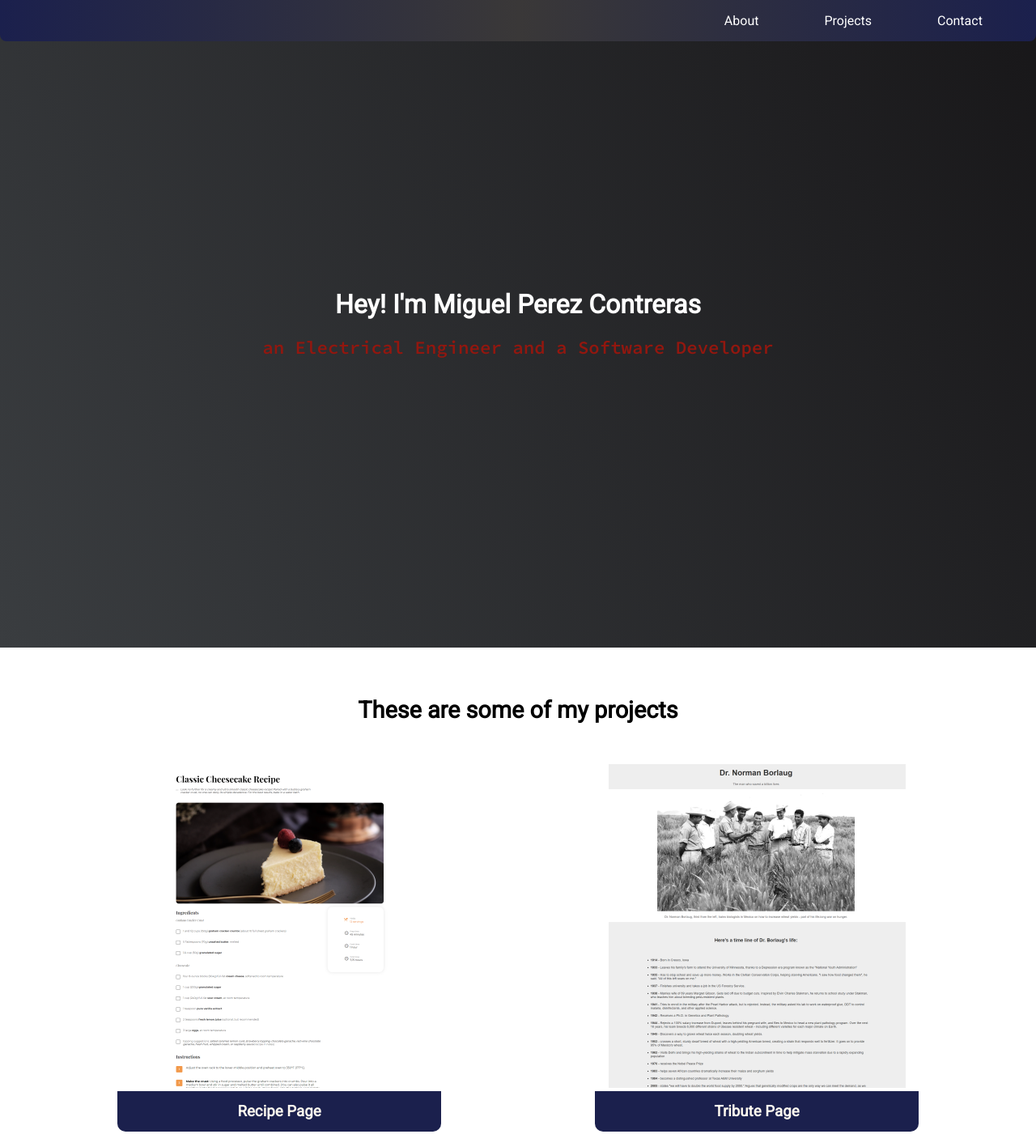
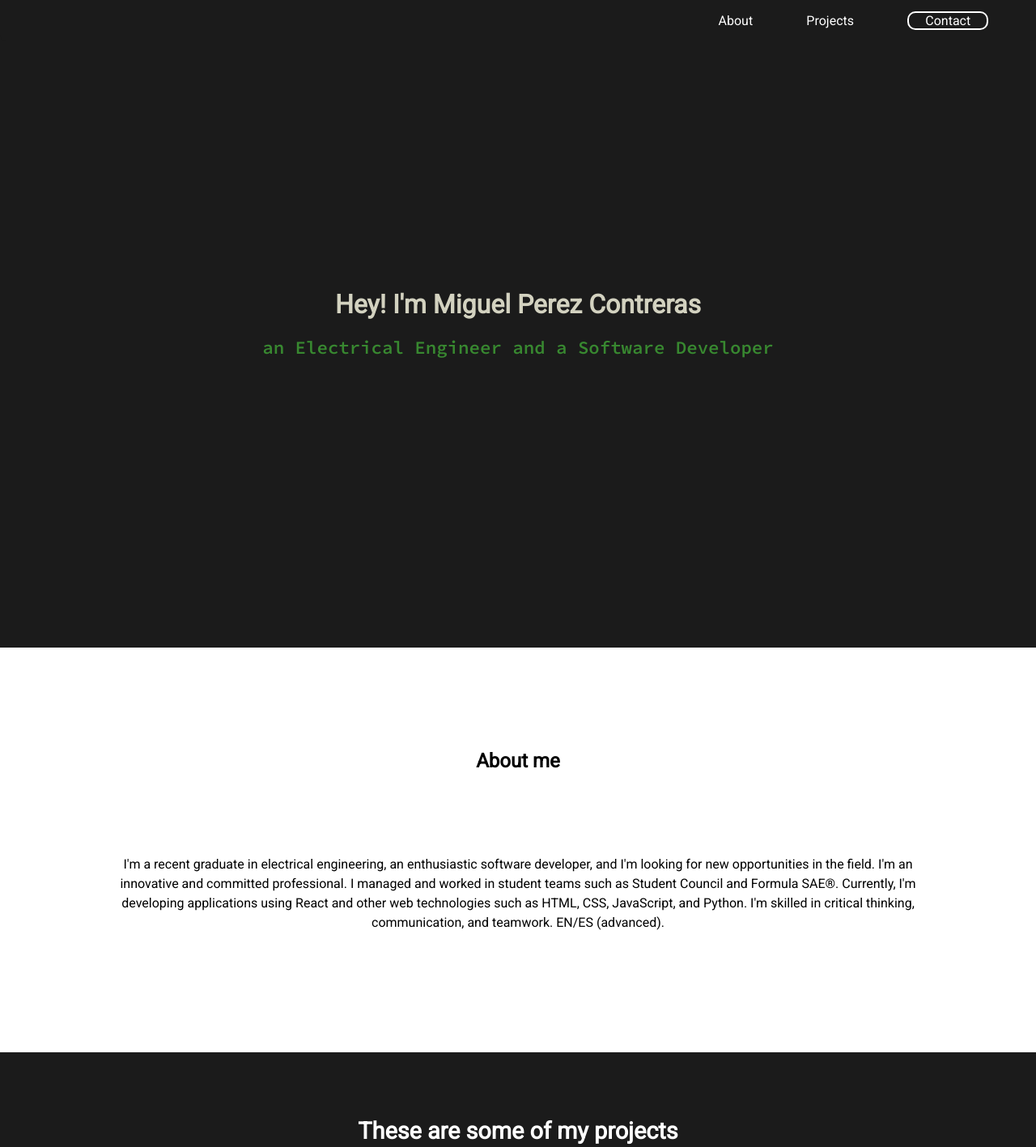
Before and after one commit to miguelprzc/personal-portfolio-webpage, a plain HTML site: page index.html in a window 1280 px wide. Shown: the top 1417 px of the page at 81% size. Drawn offline with Linux system fonts and the light colour scheme.

Commit message:
Add about section and styles

```diff
--- a/index.html
+++ b/index.html
@@ -20,9 +20,9 @@
   <header>
     <nav id="navbar" class="navbar">
       <ul>
-        <li><a href="#welcome-section">About</a></li>
+        <li><a href="#about">About</a></li>
         <li><a href="#projects">Projects</a></li>
-        <li><a href="#contact">Contact</a></li>
+        <li class="contact-btn"><a href="#contact">Contact</a></li>
       </ul>
     </nav>
   </header>
@@ -31,6 +31,11 @@
     <section id="welcome-section" class="welcome-section">
       <h1>Hey! I'm Miguel Perez Contreras</h1>
       <p>an Electrical Engineer and a Software Developer</p>
+    </section>
+
+    <section id="about" class="about-section">
+      <h2>About me</h2>
+      <p>I'm a recent graduate in electrical engineering, an enthusiastic software developer, and I'm looking for new opportunities in the field. I'm an innovative and committed professional. I managed and worked in student teams such as Student Council and Formula SAE®. Currently, I'm developing applications using React and other web technologies such as HTML, CSS, JavaScript, and Python. I'm skilled in critical thinking, communication, and teamwork. EN/ES (advanced).</p>
     </section>
 
     <section id="projects" class="projects">
--- a/styles.css
+++ b/styles.css
@@ -1,8 +1,15 @@
+/* https://www.digitlhaus.com/contact/ */
+
 * {
   box-sizing: border-box;
   margin: 0;
   padding: 0;
   scroll-behavior: smooth;
+}
+
+:root {
+  --primary-color: #1b1b1b;
+  --secondary-color: rgb(56, 136, 48);
 }
 
 body {
@@ -19,7 +26,7 @@ body {
 }
 
 .navbar {
-  background: linear-gradient(90deg, rgba(27,32,77,1) 0%, rgba(58,56,56,1) 50%, rgba(27,32,77,1) 100%);
+  background-color: var(--primary-color);
   border-radius: 0 0 8px 8px;
   display: flex;
   justify-content: flex-end;
@@ -44,6 +51,13 @@ body {
   list-style: none;
 }
 
+.contact-btn {
+  border-radius: 10px;
+  border: solid #FFF 2px;
+  width: 100px;
+  text-align: center;
+}
+
 .navbar a {
   text-decoration: none;
   color: #FFF;
@@ -57,13 +71,24 @@ body {
   border-bottom: solid rgb(146, 23, 15) 2px;
 }
 
+.navbar .contact-btn a:hover {
+  color: var(--primary-color);
+  font-size: 18px;
+  border-bottom: 0px;
+}
+
+.navbar .contact-btn:hover {
+  background-color: white;
+}
+
+
+
 main {
   /* padding: 2%; */
 }
 
 .welcome-section {
-  background-color: #000;
-  background: linear-gradient(62deg, #3a3d40 0%, #181719 100%);
+  background-color: var(--primary-color);
   height: 100vh;
   text-align: center;
   display: flex;
@@ -75,24 +100,39 @@ main {
 }
 
 .welcome-section h1 {
-  color: #FFF;
+  color: rgba(241, 240, 219, 0.863);
   font-size: 2rem;
   font-weight: 1000;
 }
 
 .welcome-section p {
-  color: rgb(146, 23, 15);
+  color: var(--secondary-color);
   font-family: 'Source Code Pro', monospace;
   font-size: 1.4rem;
   margin-top: 20px;
 }
 
+.about-section {
+  height: 60vh;
+  color: #000;
+  text-align: center;
+  display: flex;
+  flex-direction: column;
+  justify-content: space-between;
+  align-items: center;
+  padding: 10%;
+  line-height: 1.5rem
+}
+
 .projects {
+  background-color: var(--primary-color);
   text-align: center;
   margin: 20px auto;
+  padding-top: 20px;
 }
 
-h2 {
+.projects h2 {
+  color: #FFF;
   font-size: 1.8rem;
   margin-top: 60px;
 }
@@ -122,7 +162,7 @@ h2 {
 
 .project-tile h3 {
   height: 50px;
-  background-color: #1b204d;
+  background-color: #FFF;
   border-radius: 0 0 10px 10px;
   display: flex;
   align-items: center;
@@ -130,13 +170,13 @@ h2 {
 }
 
 .project-tile a {
-  color:floralwhite;
+  color:var(--primary-color);
   text-decoration: none;
   transition: 0.4s ease;
 }
 
 .project-tile a:hover {
-  color:rgb(146, 23, 15);
+  color:var(--secondary-color);
   font-size: 1.1em;
   transition: 0.4s ease;
 }
```
